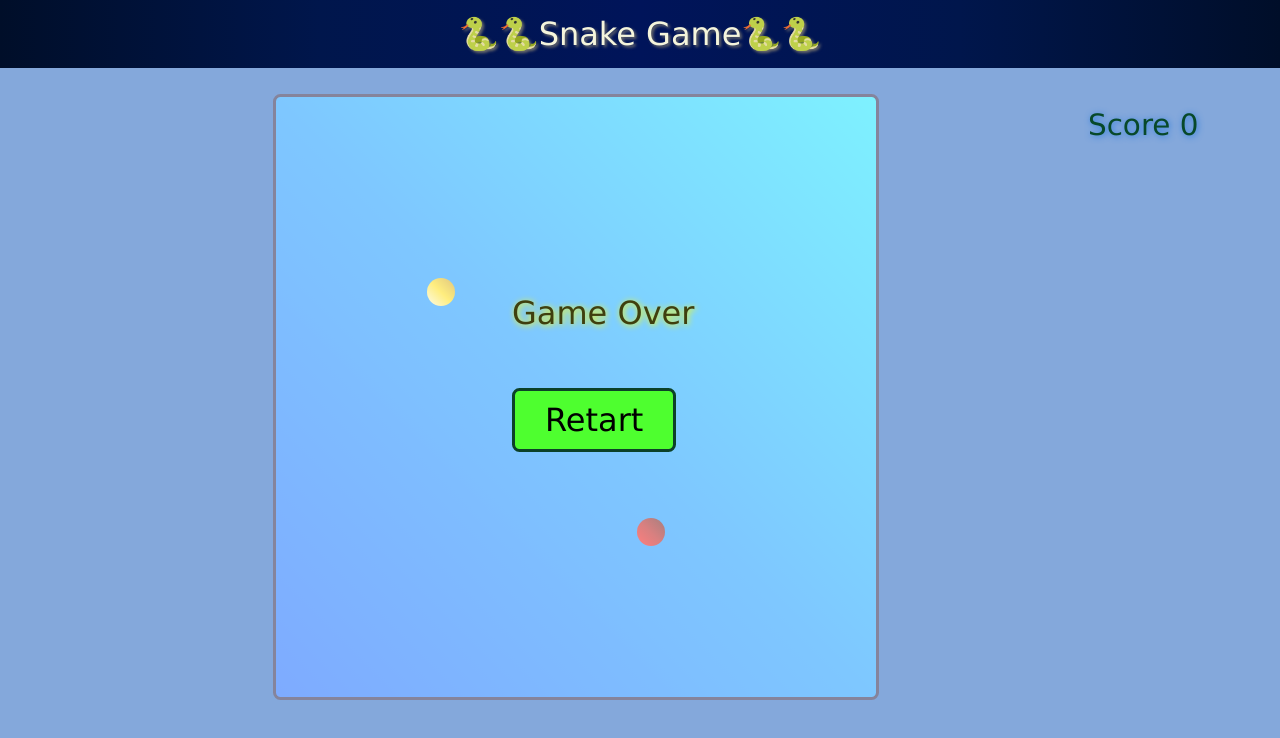
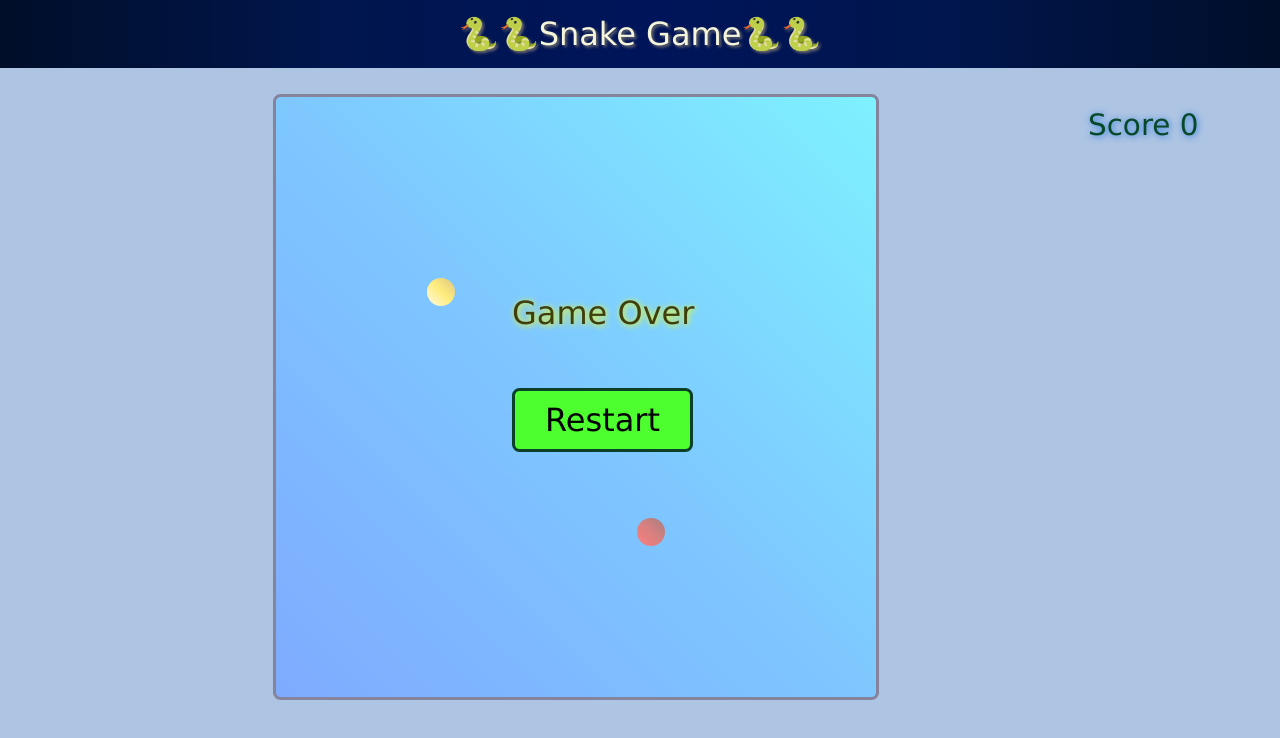
Before and after one commit to Anriuddha1/SnakeKing, a plain HTML site: page index.html in a window 1280 px wide. Both pictures are taken after a click on the button "Start". Drawn offline with Linux system fonts and the light colour scheme.

Commit message:
Add files via upload

```diff
--- a/index.html
+++ b/index.html
@@ -19,7 +19,7 @@
         </div>
         <div class="gameover">Game Over</div>
         <button class="start">Start</button>
-        <button class="restart">Retart</button>
+        <button class="restart">Restart</button>
     </div>
     <script src="script.js"></script>
 </body>
--- a/style.css
+++ b/style.css
@@ -57,7 +57,7 @@ nav{
     height: 100vh;
     width: 100vw;
     position:absolute;
-    background-color: rgb(11, 83, 184);
+    background-color: rgb(93, 138, 200);
     display: flex;
     opacity: 0.5;
     justify-content: center;
```
